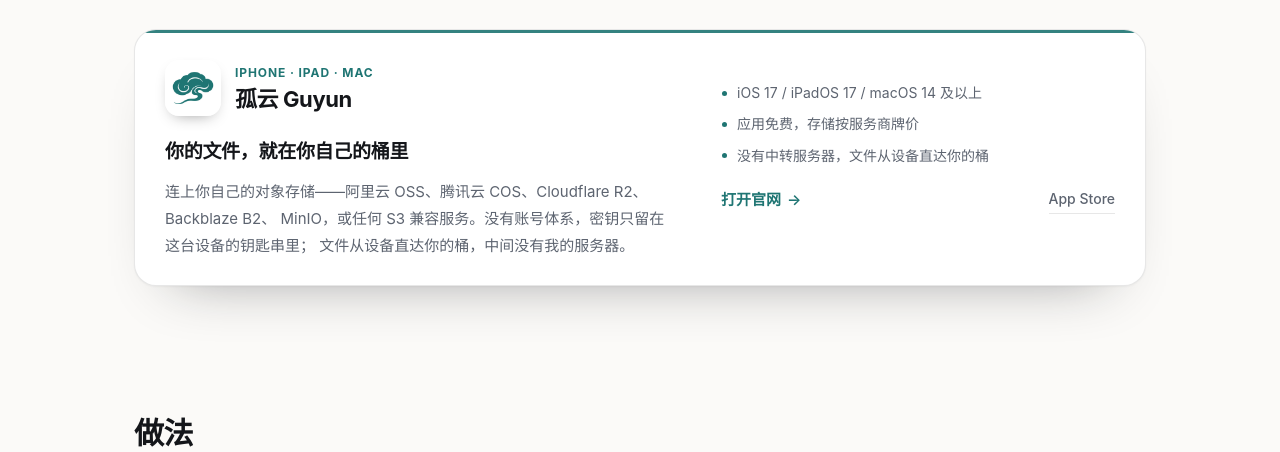
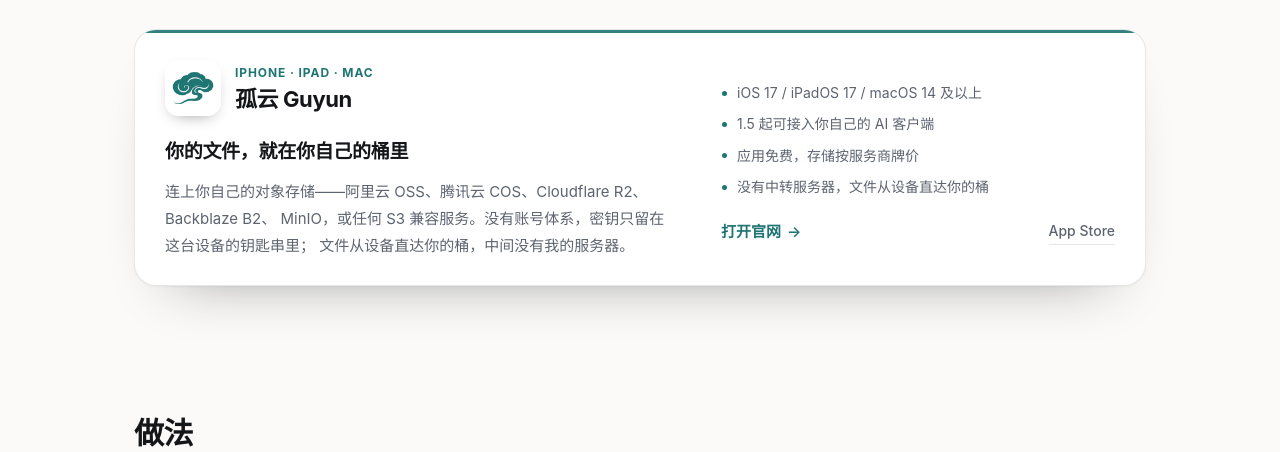
Before and after one commit to airdiode/airdiode.github.io, a plain HTML site: page index.html in a window 1280 px wide. Shown: the part 648-1100 px from the top of the page. Drawn offline with Linux system fonts and the light colour scheme.

Commit message:
home: 孤云卡片补一条 1.5 的 AI 接入

```diff
--- a/index.html
+++ b/index.html
@@ -92,6 +92,7 @@
           <div class="arch-side">
             <ul class="facts">
               <li>iOS 17 / iPadOS 17 / macOS 14 及以上</li>
+              <li>1.5 起可接入你自己的 AI 客户端</li>
               <li>应用免费，存储按服务商牌价</li>
               <li>没有中转服务器，文件从设备直达你的桶</li>
             </ul>
```
Also changed, not shown: en/index.html (+1 -0 lines).
